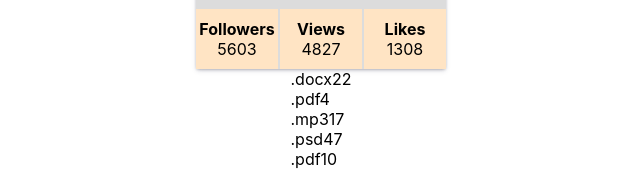
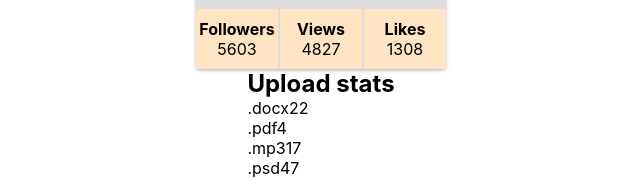
Before and after one commit to DmytroSadovskyi/goit-react-hw-01-components, a React (Create React App) app: page / in a window 1280 px wide. Shown: the part 271-450 px from the top of the page, without its empty margins (319-959 px from the left). Built offline with nearby package versions, Linux system fonts and the light colour scheme.

Commit message:
Update App.jsx

```diff
--- a/src/components/App.jsx
+++ b/src/components/App.jsx
@@ -13,7 +13,7 @@ export const App = () => {
         avatar={user.avatar}
         stats={user.stats}
       />
-      <Statistics stats={data} />
+      <Statistics title="Upload stats" stats={data} />
     </>
   );
 };
```
